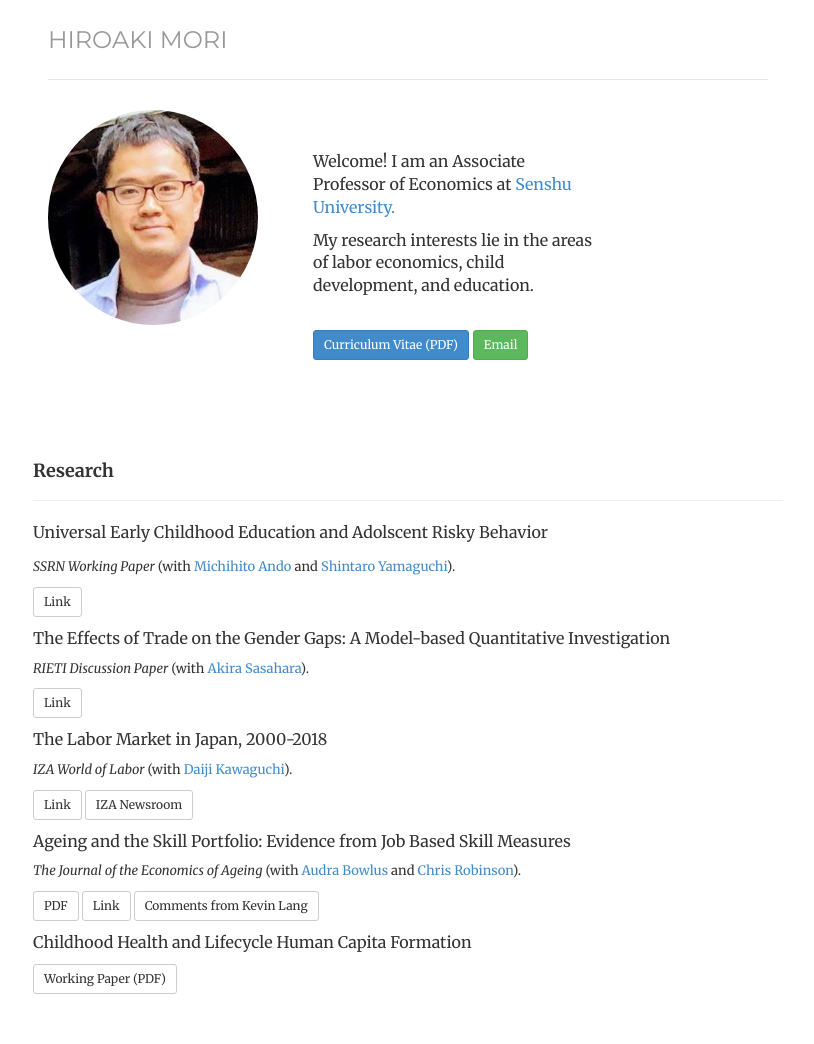
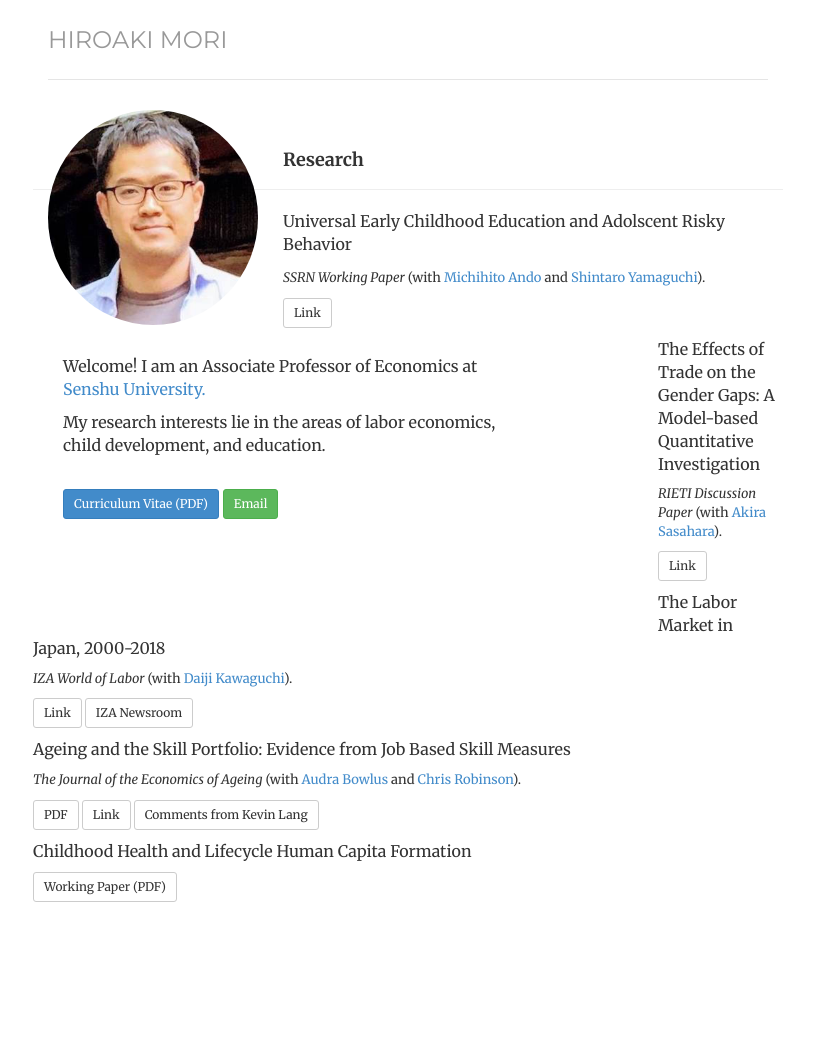
Before and after one commit to morihiroaki/morihiroaki.github.io, a Jekyll site: the page built from index.html, in a window 1280 px wide. Shown: the whole page, without its empty margins (232-1046 px from the left). Built offline with Jekyll 4.4.1, drawn with Linux system fonts in a browser that asks for light colours; after the commit the page ends 952 px from its top, so only the background shows below that.

Commit message:
Update index.html

```diff
--- a/index.html
+++ b/index.html
@@ -14,8 +14,8 @@
 </div>
 </div>
 
-<div class='col-sm-8'>
- <div class='col-sm-8'>
+<div class='col-sm-10'>
+ <div class='col-sm-10'>
 <p><font size="3"> Welcome! I am an Associate Professor of Economics at
  <a href="https://www.senshu-u.ac.jp/english/learn/economics/" target="_blank" title="Link">Senshu University.</a></p>
 <p> My research interests lie in the areas of labor economics, child development, and education. </p>
```
